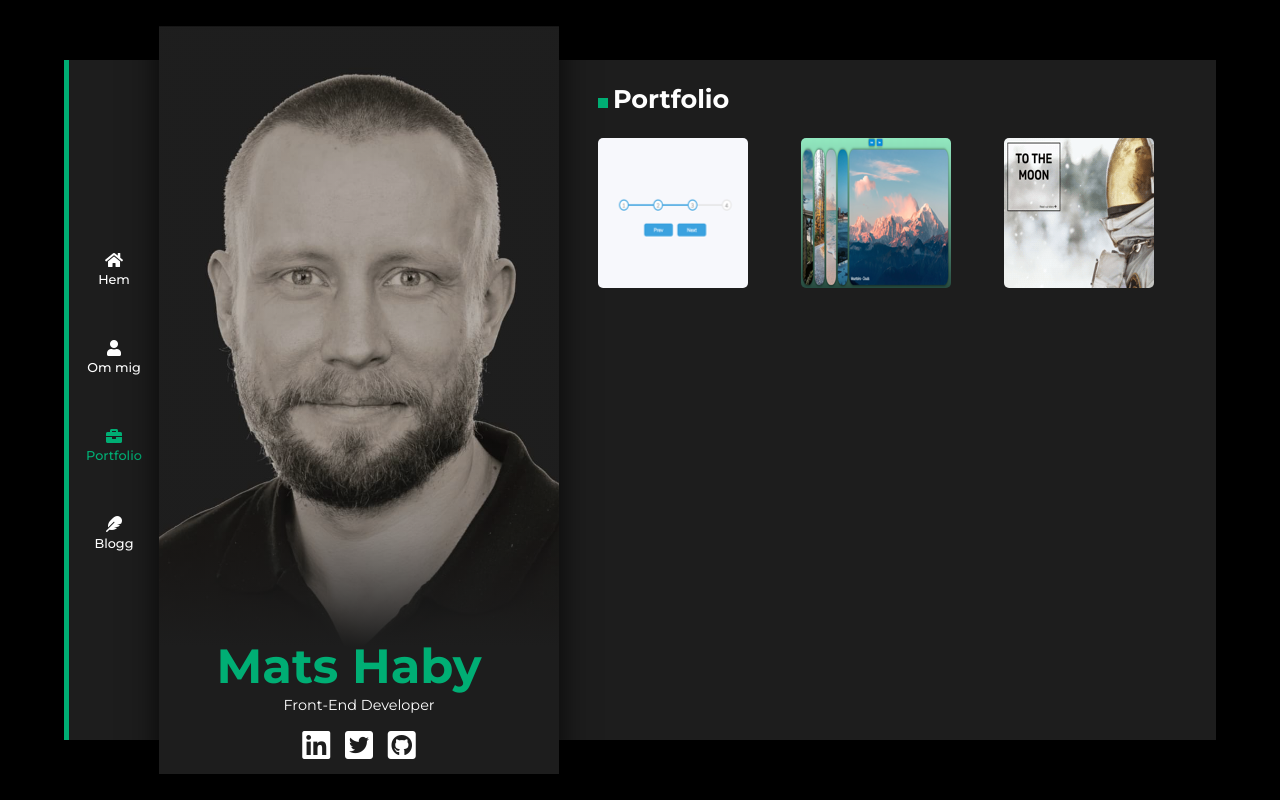
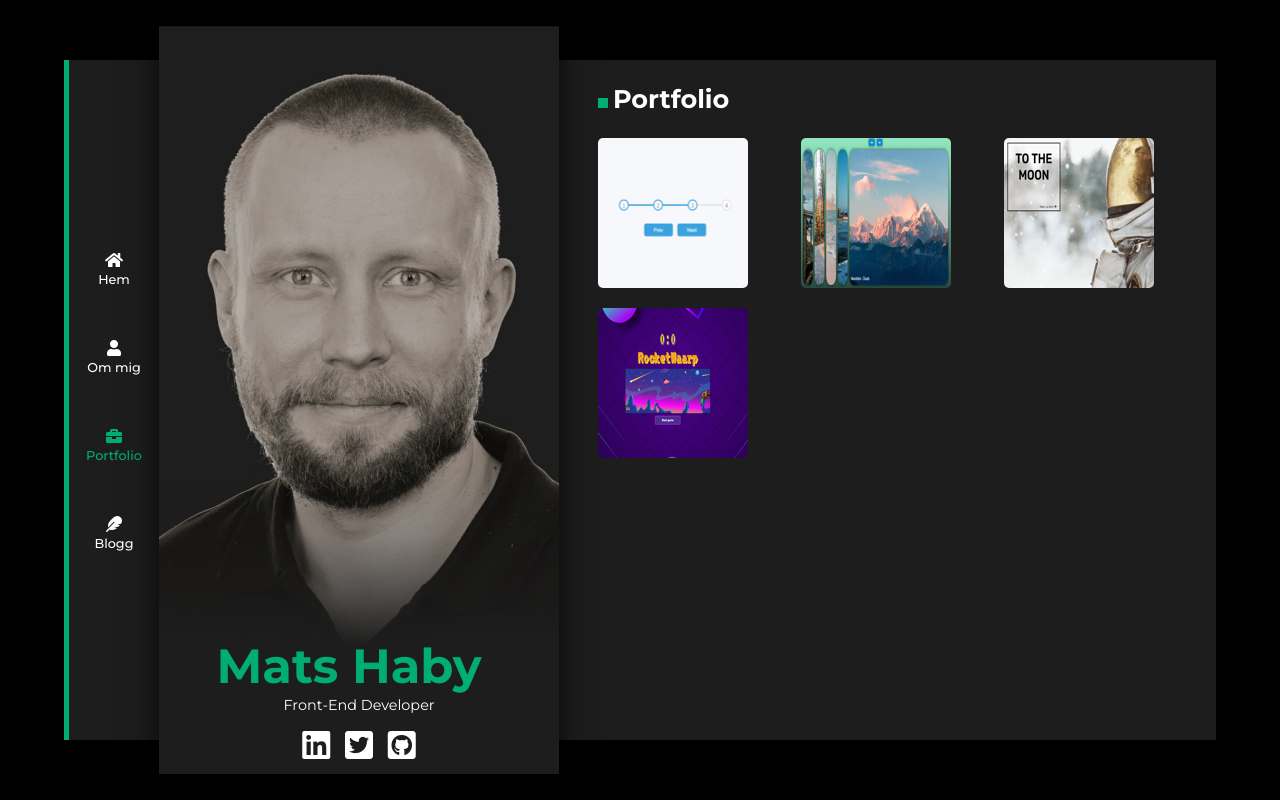
Before and after one commit to MatsHaby/matshaby.github.io, a website built with Parcel: page portfolio.html in a window 1280 px wide. Built offline with nearby package versions, Linux system fonts and the light colour scheme.

Commit message:
added project rocketwaarp

```diff
--- a/portfolio.html
+++ b/portfolio.html
@@ -135,6 +135,18 @@
                         </div>
                     </a>
                 </div>
+
+                <div class="projects__project">
+                    <a href="https://matshaby.github.io/Mediainstitutet/rocketwaarp/index.html" target="_blank">
+                        <figure>
+                            <img src="img/portfolio-rocketwaarp.png" alt="game" class="projects__img">
+                        </figure>
+
+                        <div class="projects__textarea">
+                            <span>game: rocketwaarp</span>
+                        </div>
+                    </a>
+                </div>
             </div>
         </main>
 
```
Also changed, not shown: img/portfolio-rocketwaarp.png (added).
